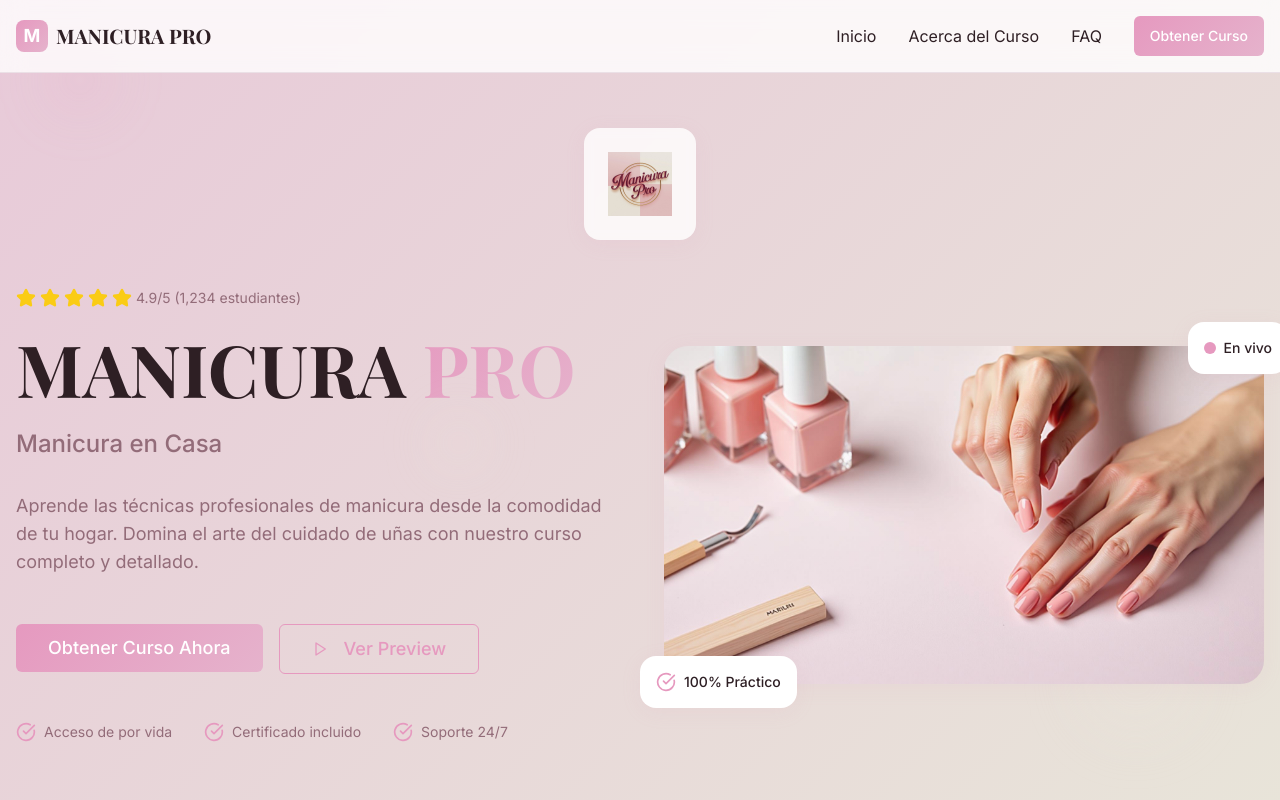
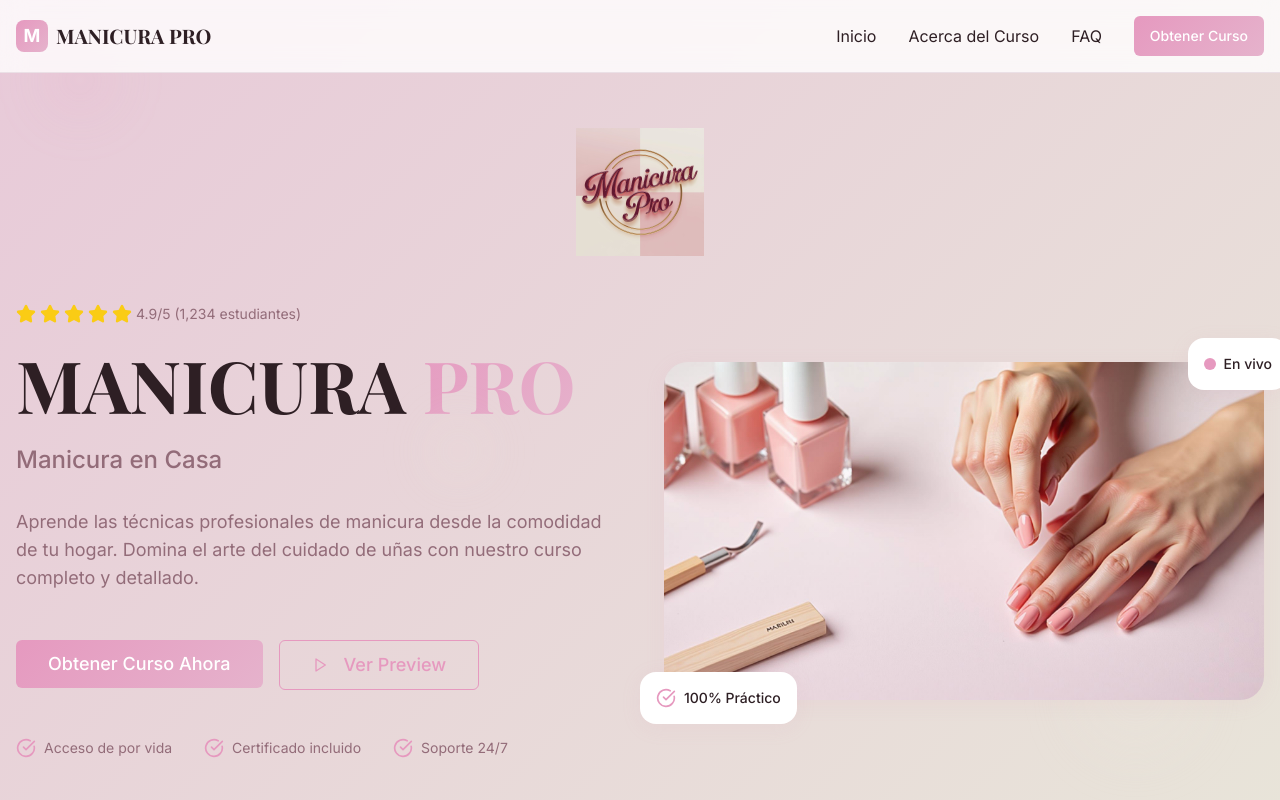
Before and after one commit to Wolfheart2025/rosa-manicura-landing, a React (Vite) app: page / in a window 1280 px wide. Shown: the top 800 px of the page. Built offline with nearby package versions, Linux system fonts and the light colour scheme.

Commit message:
Fix logo size and background

```diff
--- a/src/components/Hero.tsx
+++ b/src/components/Hero.tsx
@@ -22,13 +22,11 @@ const Hero = () => {
       <div className="container mx-auto px-4 pt-32 pb-20">
         {/* Logo Section */}
         <div className="flex justify-center mb-12">
-          <div className="bg-background/80 backdrop-blur-sm rounded-2xl p-6 shadow-soft">
-            <img
-              src="/lovable-uploads/cec2af45-ea99-454a-b50b-cd4de640bd6c.png"
-              alt="Logo de Manicura Pro"
-              className="h-16 w-auto object-contain"
-            />
-          </div>
+          <img
+            src="/lovable-uploads/cec2af45-ea99-454a-b50b-cd4de640bd6c.png"
+            alt="Logo de Manicura Pro"
+            className="h-32 w-auto object-contain"
+          />
         </div>
 
         <div className="grid lg:grid-cols-2 gap-12 items-center">
```
